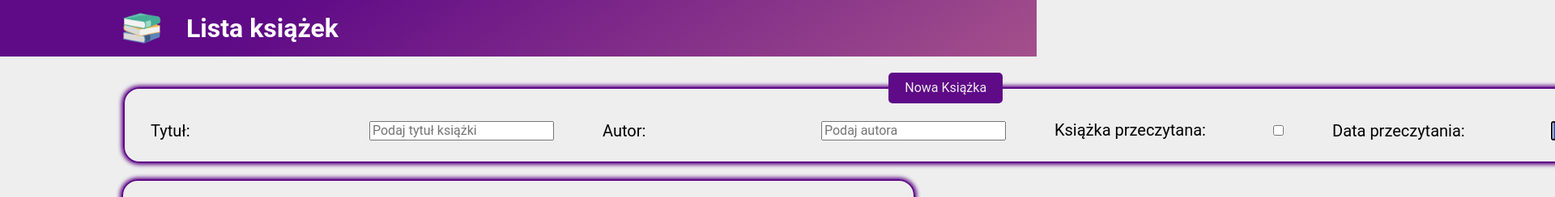
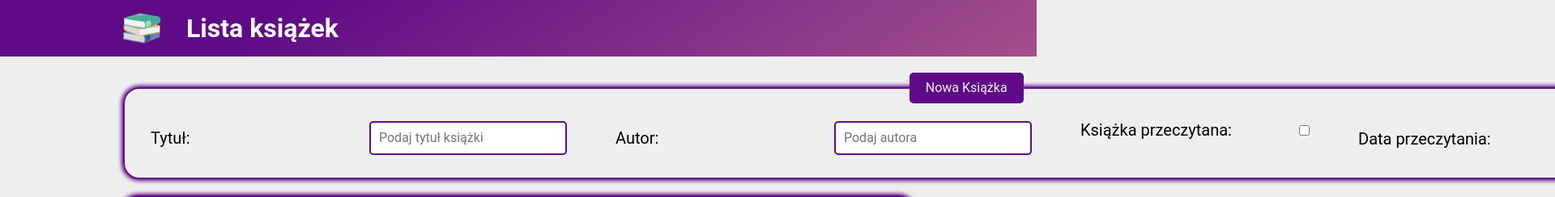
Before and after one commit to wknott/listaksiazek, a React (Create React App) app in the folder client/: page / in a window 1280 px wide. Shown: the top 244 px of the page at 81% size, 1920 px wide, since content can reach past the window. Built offline with nearby package versions, Linux system fonts and the light colour scheme; no server answers.

Commit message:
moved input styles to styled component

```diff
--- a/client/src/Form/styles.css
+++ b/client/src/Form/styles.css
@@ -1,11 +1,3 @@
-.form__field {
-  padding: 10px;
-  border: 2px solid #5f0a87;
-  border-radius: 5px;
-}
-.form__field--checkbox:active {
-  background-color: #5f0a87;
-}
 .form__button {
   padding: 10px 20px;
   color: #eee;
--- a/client/src/FormField/FormField.js
+++ b/client/src/FormField/FormField.js
@@ -1,11 +1,11 @@
 import React from "react";
-import { Label, LabelText } from "./styled";
+import { Label, LabelText, Input } from "./styled";
 
 const FormField = ({ labelText, placeholder, type, name, value, checked, onChange }) => (
   <p>
     <Label type={type}>
       <LabelText>{labelText}:</LabelText>
-      <input
+      <Input
         className={`form__field form__field--${type}`}
         type={type}
         placeholder={placeholder}
--- a/client/src/FormField/styled.js
+++ b/client/src/FormField/styled.js
@@ -19,3 +19,9 @@ export const Label = styled.label`
 export const LabelText = styled.span`
   font-size: 20px;
 `;
+
+export const Input = styled.input`
+  padding: 10px;
+  border: 2px solid #5f0a87;
+  border-radius: 5px;
+`;
```
